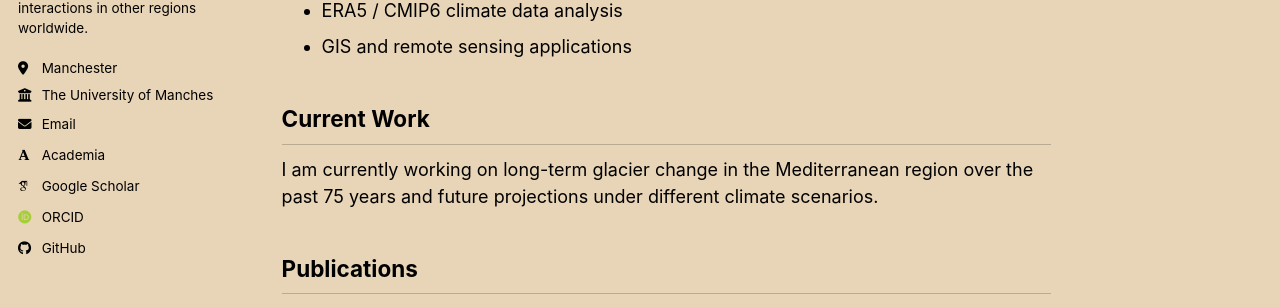
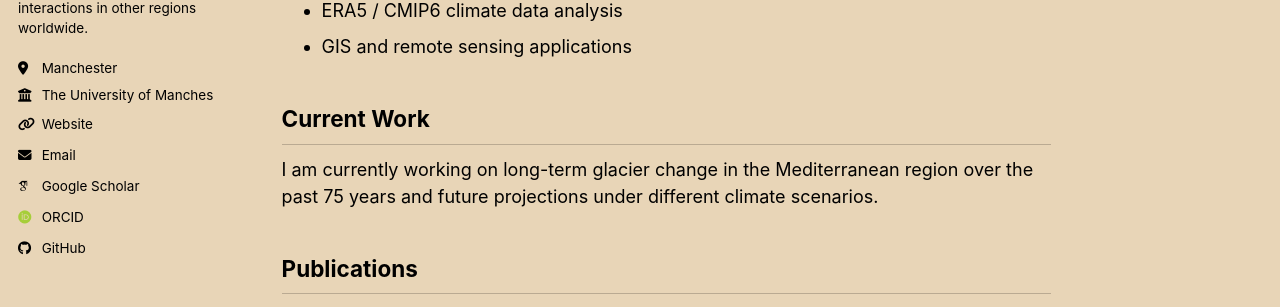
Before and after one commit to zero-gin/zero-gin.github.io, a Jekyll site: the page built from _pages/about.md, in a window 1280 px wide. Shown: the part 520-827 px from the top of the page. Built offline with Jekyll 4.4.1, drawn with Linux system fonts in a browser that asks for light colours; some web fonts are replaced; a script bundle is joined from its source files by our own code; library files that are not in the unit come from our copies.

Commit message:
Update _config.yml

```diff
--- a/_config.yml
+++ b/_config.yml
@@ -29,11 +29,11 @@ author:
   bio              : "I am a PhD Candidate in Physical Geography. My research is about glaciers and climate change at mid-latitudes, focusing on the Mediterranean region. In addition, I am also interested in cryosphere-atmosphere interactions in other regions worldwide."
   location         : "Manchester"
   employer         : "The University of Manchester"
-  uri              : # URL
+  uri              : 'https://research.manchester.ac.uk/en/persons/bingdian-wang/'
   email            : "bingdian.wang@manchester.ac.uk"
 
   # Academic websites
-  academia         : 'https://research.manchester.ac.uk/en/persons/bingdian-wang/'
+  academia         : # URL
   arxiv            : # URL - Update with the correct link to your profile
   googlescholar    : "https://scholar.google.com/citations?user=npHqtwIAAAAJ"
   inspire-hep      : # URL
```
